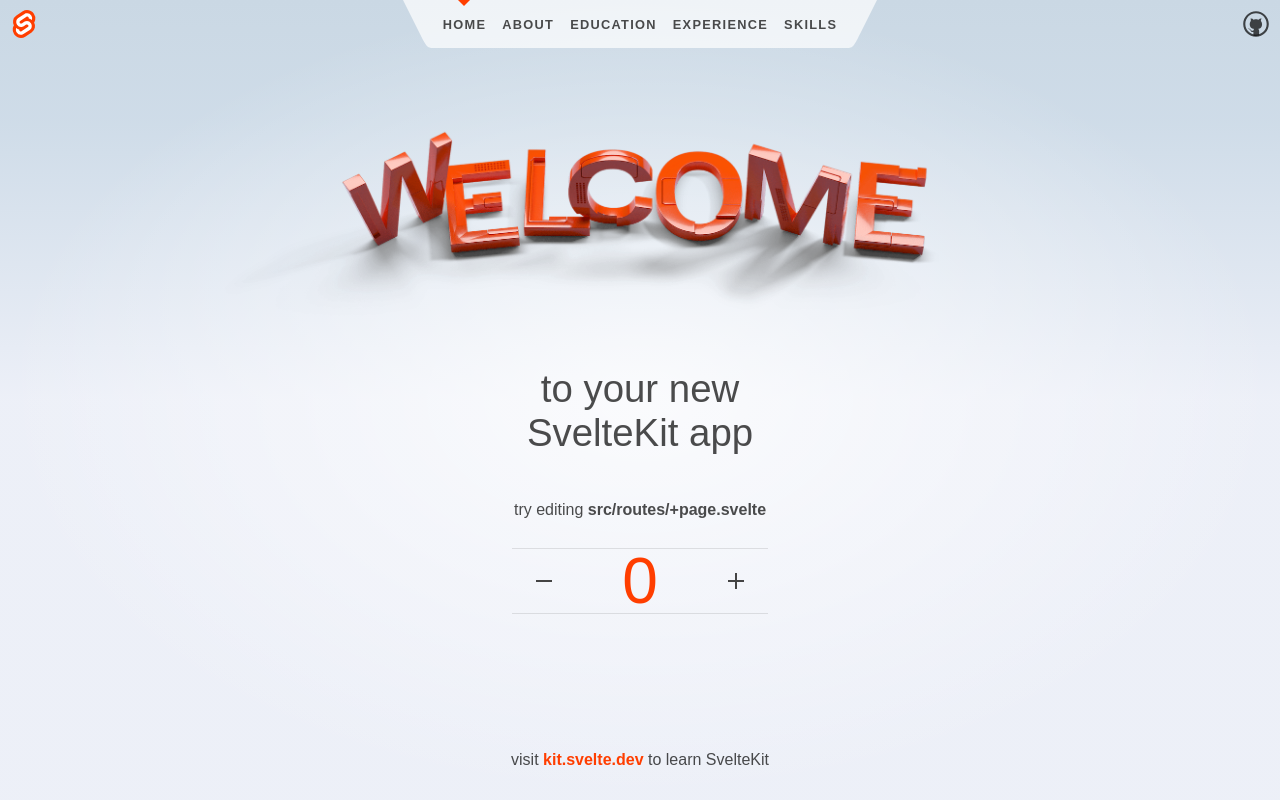
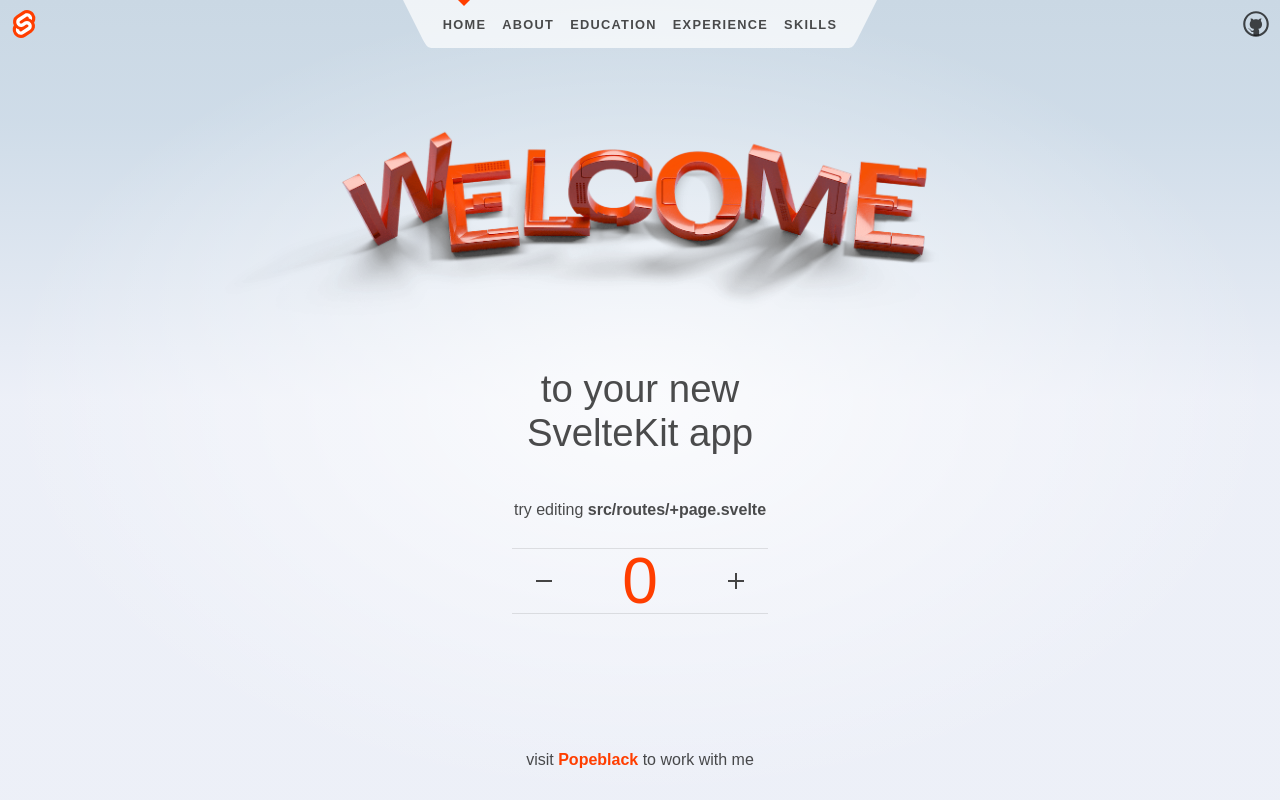
Before and after one commit to Popeblack2/Popeblack-Profile, a SvelteKit app: page / in a window 1280 px wide. Built offline with nearby package versions, Linux system fonts and the light colour scheme.

Commit message:
2 files modified

```diff
--- a/src/routes/+layout.svelte
+++ b/src/routes/+layout.svelte
@@ -11,7 +11,7 @@
 	</main>
 
 	<footer>
-		<p>visit <a href="https://kit.svelte.dev">kit.svelte.dev</a> to learn SvelteKit</p>
+		<p>visit <a href="https://twitter.com/thepopeblack">Popeblack</a> to work with me</p>
 	</footer>
 </div>
 
--- a/src/routes/+page.svelte
+++ b/src/routes/+page.svelte
@@ -6,7 +6,7 @@
 
 <svelte:head>
 	<title>Home</title>
-	<meta name="description" content="Svelte demo app" />
+	<meta name="description" content="Popeblack" />
 </svelte:head>
 
 <section>
```
